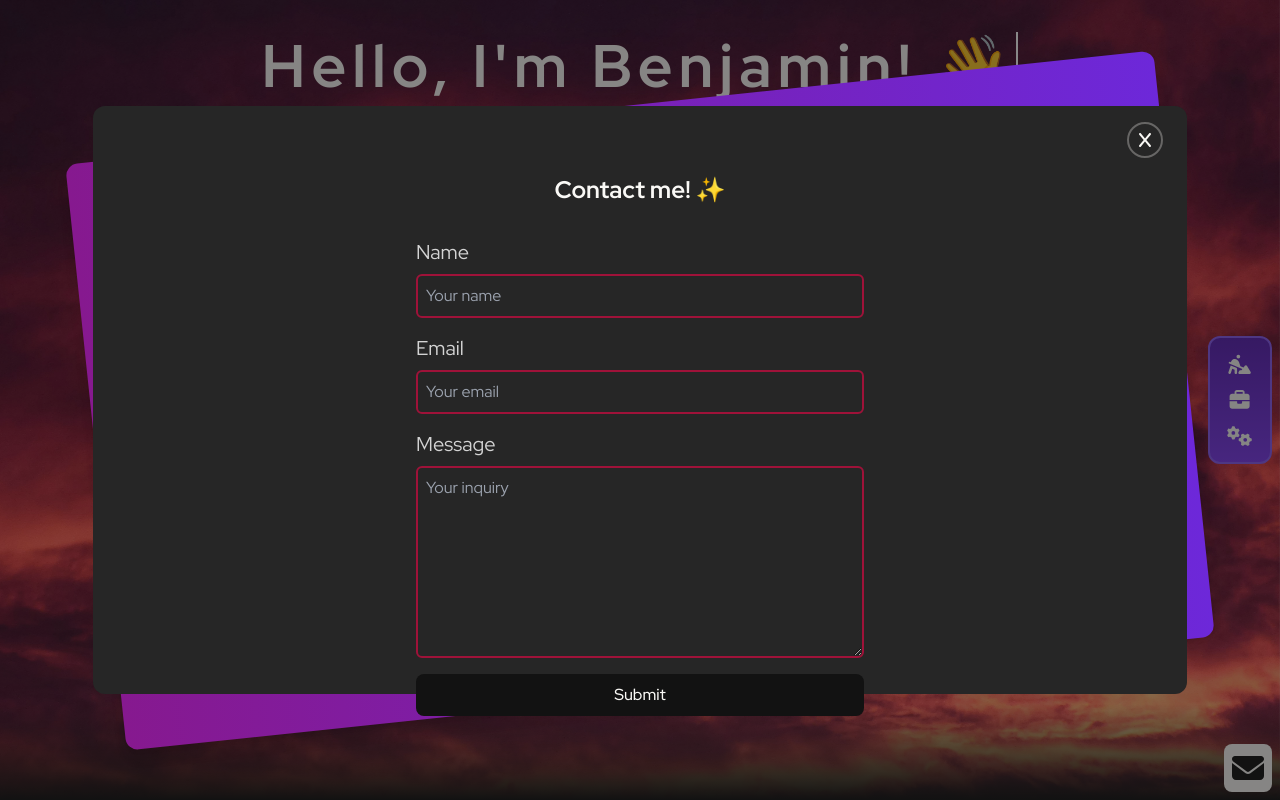
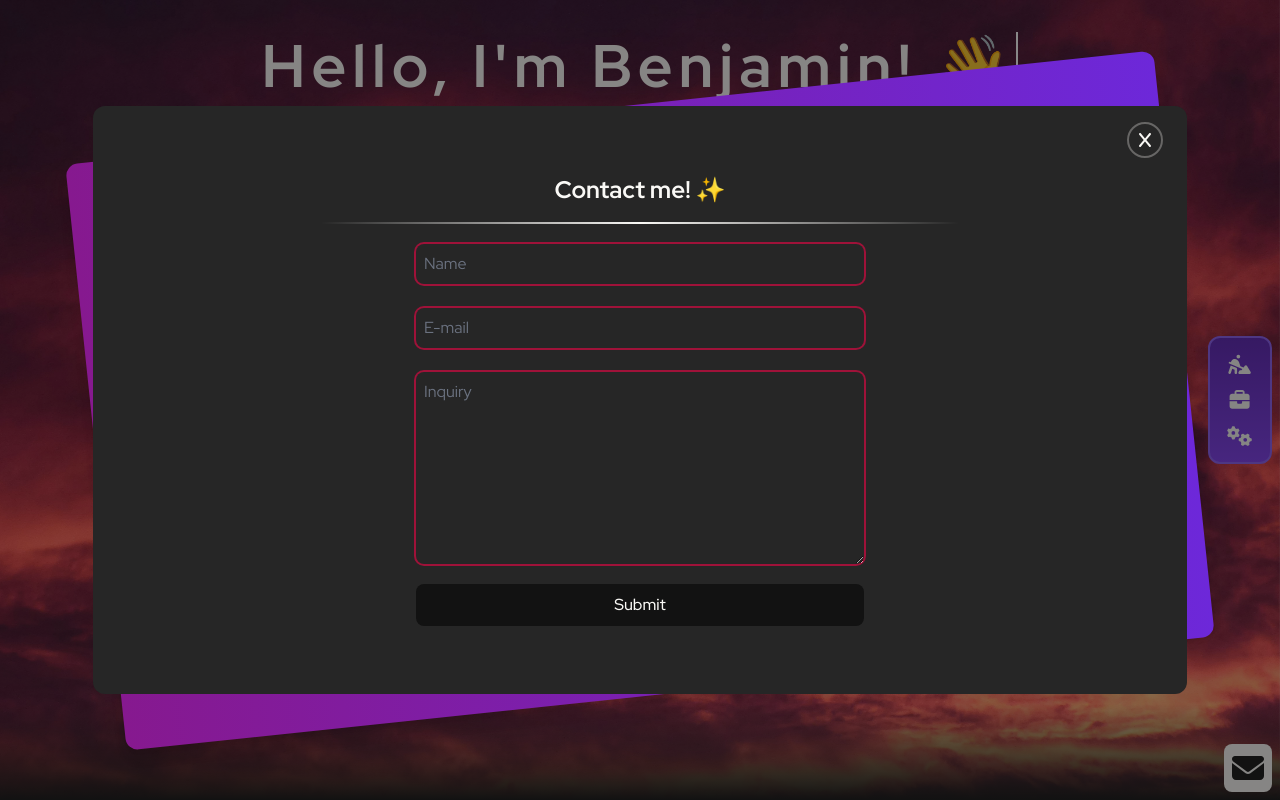
Before and after one commit to AI-nsley69/portfolio, a Vue app: page / in a window 1280 px wide. Both pictures are taken after a click on the icon 1248 px from the left and 768 px from the top of the page. Built offline with nearby package versions, Linux system fonts and the light colour scheme.

Commit message:
Better form inputs

```diff
--- a/src/components/EmailForm.vue
+++ b/src/components/EmailForm.vue
@@ -34,40 +34,56 @@
             name="_url"
             value="https://portfolio.benji.foo"
           />
-          <div class="flex flex-col text-left gap-2 w-full max-w-md">
-            <label for="name" class="text-neutral-300 text-xl">Name</label>
+          <div
+            class="relative flex flex-col text-left gap-2 w-full max-w-md my-1"
+          >
             <input
               type="text"
               id="name"
               name="name"
-              class="w-full rounded-md p-2 border-2 border-rose-800 bg-transparent outline-none focus:border-rose-500"
-              placeholder="Your name"
+              class="peer bg-transparent h-10 rounded-lg text-gray-200 placeholder-transparent ring-2 px-2 ring-rose-800 focus:ring-rose-600 focus:outline-none"
+              placeholder="Your Name"
               required
             />
+            <label
+              for="name"
+              class="absolute cursor-text left-0 -top-3 text-sm text-gray-500 bg-neutral-800 mx-1 px-1 peer-placeholder-shown:text-base peer-placeholder-shown:text-gray-500 peer-placeholder-shown:top-2 peer-focus:-top-3 peer-focus:text-rose-600 peer-focus:text-sm transition-all"
+              >Name</label
+            >
           </div>
-          <div class="flex flex-col text-left gap-2 w-full max-w-md">
-            <label for="email" class="text-neutral-300 text-xl">Email</label>
+          <div
+            class="relative flex flex-col text-left gap-2 w-full max-w-md my-1"
+          >
             <input
               type="email"
               id="email"
               name="email"
-              class="w-full rounded-md p-2 border-2 border-rose-800 bg-transparent outline-none focus:border-rose-500"
-              placeholder="Your email"
+              class="peer bg-transparent h-10 rounded-lg text-gray-200 placeholder-transparent ring-2 px-2 ring-rose-800 focus:ring-rose-600 focus:outline-none"
+              placeholder="E-mail"
               required
             />
+            <label
+              for="email"
+              class="absolute cursor-text left-0 -top-3 text-sm text-gray-500 bg-neutral-800 mx-1 px-1 peer-placeholder-shown:text-base peer-placeholder-shown:text-gray-500 peer-placeholder-shown:top-2 peer-focus:-top-3 peer-focus:text-rose-600 peer-focus:text-sm transition-all"
+              >E-mail</label
+            >
           </div>
-          <div class="flex flex-col text-left gap-2 w-full max-w-md">
-            <label for="message" class="text-neutral-300 text-xl"
-              >Message</label
-            >
+          <div
+            class="relative flex flex-col text-left gap-2 w-full max-w-md my-1"
+          >
             <textarea
               type="content"
               id="message"
               name="message"
-              class="w-full h-48 rounded-md p-2 border-2 border-rose-800 bg-transparent outline-none focus:border-rose-500"
-              placeholder="Your inquiry"
+              class="peer bg-transparent h-48 rounded-lg text-gray-200 placeholder-transparent ring-2 px-2 ring-rose-800 focus:ring-rose-600 focus:outline-none"
+              placeholder="Inquiry"
               required
             ></textarea>
+            <label
+              for="message"
+              class="absolute cursor-text left-0 -top-3 text-sm text-gray-500 bg-neutral-800 mx-1 px-1 peer-placeholder-shown:text-base peer-placeholder-shown:text-gray-500 peer-placeholder-shown:top-2 peer-focus:-top-3 peer-focus:text-rose-600 peer-focus:text-sm transition-all"
+              >Inquiry</label
+            >
           </div>
           <div class="flex flex-row gap-2 justify-center w-full max-w-md">
             <button
```
